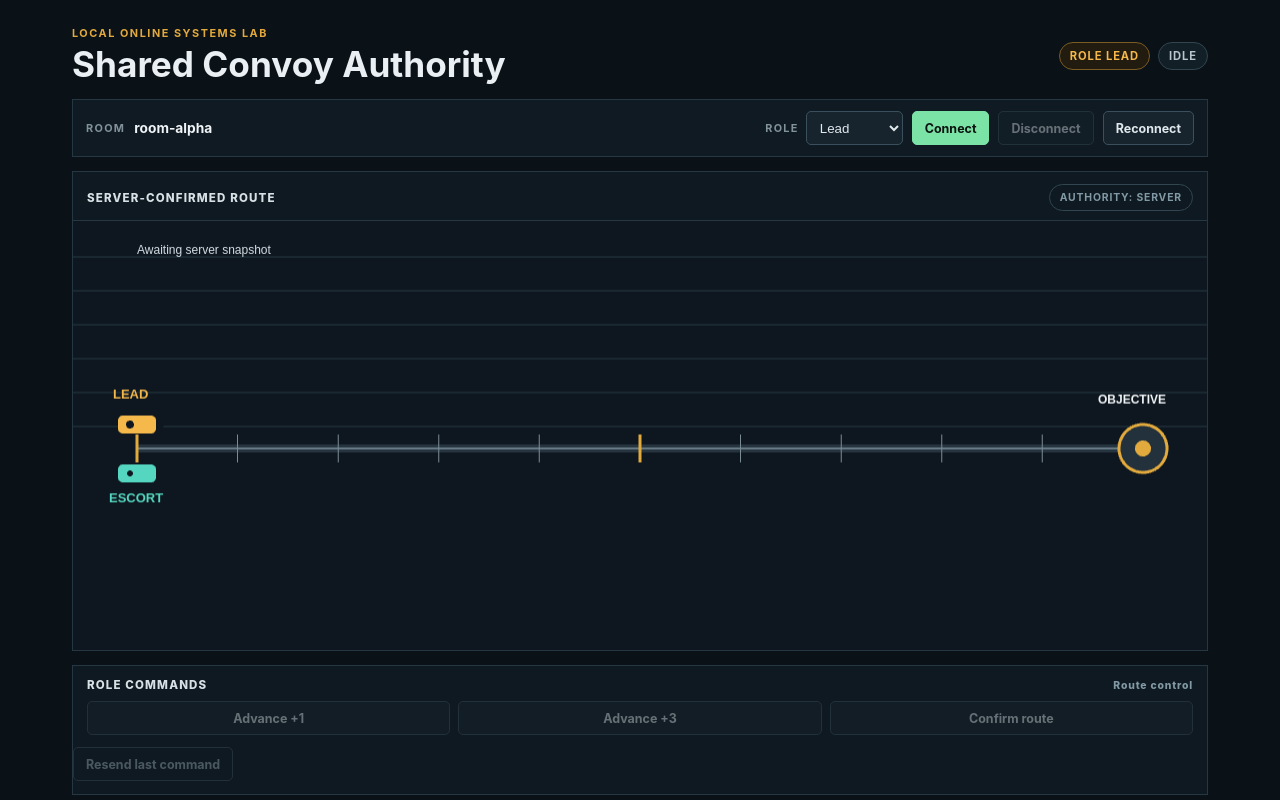
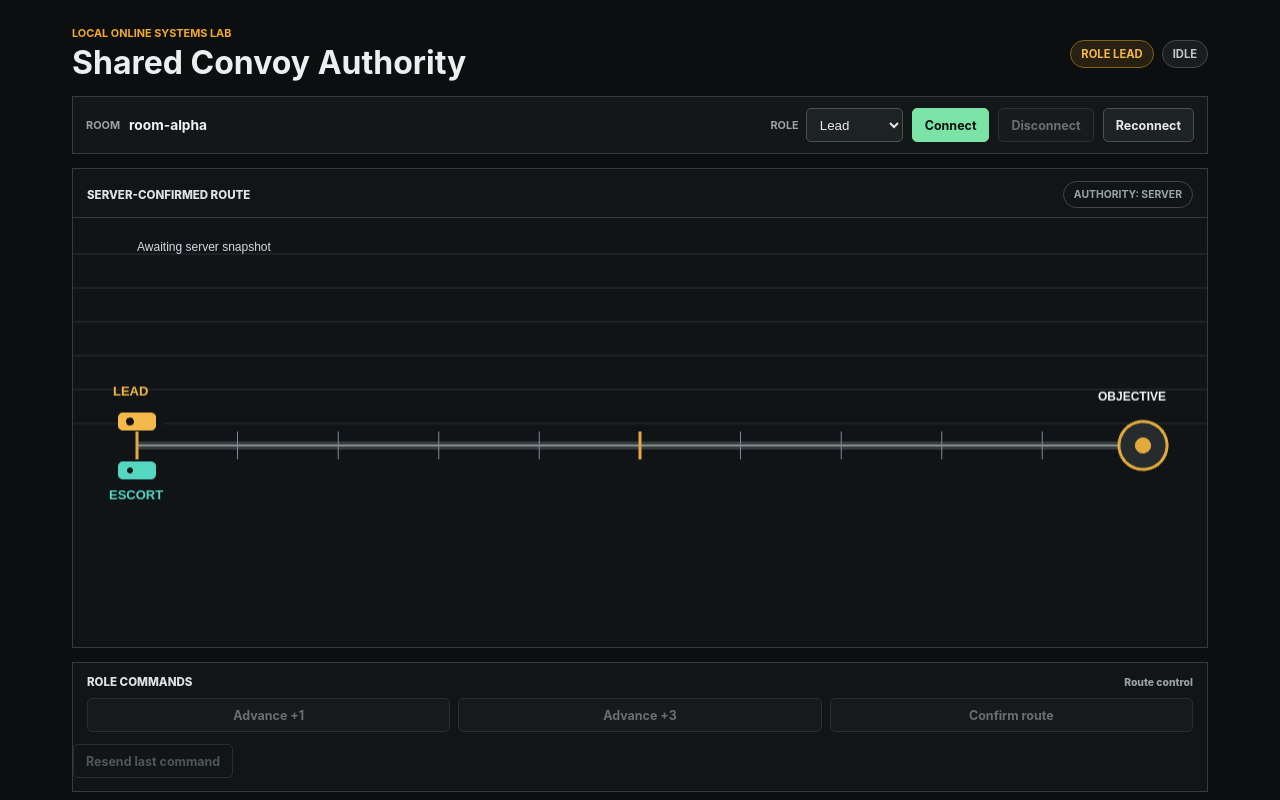
Before and after one commit to TokiyoshiHaruka/shared-convoy-authority-lab, a website built with Vite: page index.html in a window 1280 px wide. Shown: the top 800 px of the page. Built offline with nearby package versions, Linux system fonts and the light colour scheme; animation ran at ten frames a second.

Commit message:
style: refine convoy observability interface

```diff
--- a/src/game.ts
+++ b/src/game.ts
@@ -83,17 +83,17 @@ export class ConvoyScene extends Phaser.Scene {
     const objectiveProgress = clamp((state?.convoy.objectiveProgress ?? 0) / ROUTE_TARGET, 0, 1);
 
     this.graphics.clear();
-    this.graphics.fillStyle(0x0e171f, 1);
+    this.graphics.fillStyle(0x101416, 1);
     this.graphics.fillRect(0, 0, width, height);
-    this.graphics.lineStyle(1, 0x263845, 1);
+    this.graphics.lineStyle(1, 0x292f31, 1);
     for (let line = 0; line < 6; line += 1) {
       const y = 36 + line * 34;
       this.graphics.lineBetween(0, y, width, y);
     }
 
-    this.graphics.lineStyle(8, 0x25343f, 1);
+    this.graphics.lineStyle(8, 0x363c3e, 1);
     this.graphics.lineBetween(routeStart, routeY, routeEnd, routeY);
-    this.graphics.lineStyle(2, 0x687a85, 1);
+    this.graphics.lineStyle(2, 0x858d8e, 1);
     this.graphics.lineBetween(routeStart, routeY, routeEnd, routeY);
     for (let marker = 0; marker <= ROUTE_TARGET; marker += 1) {
       const x = routeStart + routeWidth * (marker / ROUTE_TARGET);
@@ -102,7 +102,7 @@ export class ConvoyScene extends Phaser.Scene {
     }
 
     const objectiveX = routeStart + routeWidth;
-    this.graphics.fillStyle(0x22313b, 1);
+    this.graphics.fillStyle(0x262b2d, 1);
     this.graphics.fillCircle(objectiveX, routeY, 24);
     this.graphics.lineStyle(3, objectiveProgress >= 1 ? 0x7ce3a6 : 0xe2a93d, 1);
     this.graphics.strokeCircle(objectiveX, routeY, 24);
@@ -123,7 +123,7 @@ export class ConvoyScene extends Phaser.Scene {
   private drawShip(x: number, y: number, color: number, role: "lead" | "escort"): void {
     this.graphics.fillStyle(color, 1);
     this.graphics.fillRoundedRect(x - 19, y - 9, 38, 18, 5);
-    this.graphics.fillStyle(0x0e171f, 1);
+    this.graphics.fillStyle(0x101416, 1);
     this.graphics.fillTriangle(x + 19, y - 8, x + 29, y, x + 19, y + 8);
     this.graphics.fillCircle(x - 7, y, role === "lead" ? 4 : 3);
   }
@@ -141,7 +141,7 @@ export function createConvoyGame(parent: HTMLElement): ConvoyGameHandle {
     parent,
     width: 920,
     height: 430,
-    backgroundColor: "#0e171f",
+    backgroundColor: "#101416",
     scene: [ConvoyScene],
     scale: {
       mode: Phaser.Scale.RESIZE,
--- a/src/hud.ts
+++ b/src/hud.ts
@@ -165,8 +165,7 @@ export class ConvoyHud {
     debugContent.append(this.createFaultControl("reorderRate", "Reorder", 0, 1, 0.01, "%", true));
     debug.append(debugSummary, debugContent);
 
-    const footer = createElement("p", "hud-footnote", "Commands are proposals. The server snapshot is the only accepted state.");
-    shell.append(header, connectionBar, playfield, actionPanel, observability, debug, footer);
+    shell.append(header, connectionBar, playfield, actionPanel, observability, debug);
     this.root.append(shell);
     this.connectButton.addEventListener("click", () => actions.connect());
     this.disconnectButton.addEventListener("click", () => actions.disconnect());
@@ -198,7 +197,7 @@ export class ConvoyHud {
     this.rejectedValue.textContent = String(metrics.rejectedCommands);
     this.recoveryValue.textContent = metrics.recoveryMs === null ? "-" : `${metrics.recoveryMs} ms`;
     this.hashValue.textContent = metrics.stateHash;
-    this.transportValue.textContent = `Transport  sent ${metrics.transport.sent}  |  delivered ${metrics.transport.delivered}  |  dropped ${metrics.transport.dropped}  |  duplicated ${metrics.transport.duplicated}  |  reordered ${metrics.transport.reordered}`;
+    this.transportValue.textContent = `Transport  sent ${metrics.transport.sent}  |  received ${metrics.transport.received}  |  delivered ${metrics.transport.delivered}  |  dropped ${metrics.transport.dropped}  |  duplicated ${metrics.transport.duplicated}  |  reordered ${metrics.transport.reordered}`;
     this.lastRejectValue.textContent = metrics.lastRejectReason ? `Last rejection: ${metrics.lastRejectReason}` : "No rejected commands";
     this.setButtonStates(metrics.status, metrics.assignedRole);
     for (const [key, input] of this.faultInputs) {
--- a/src/styles.css
+++ b/src/styles.css
@@ -1,6 +1,6 @@
 :root {
-  color: #e9eff3;
-  background: #0a1117;
+  color: #ecefed;
+  background: #0c0e0f;
   font-family: Inter, ui-sans-serif, system-ui, -apple-system, BlinkMacSystemFont, "Segoe UI", sans-serif;
   font-synthesis: none;
   text-rendering: optimizeLegibility;
@@ -8,7 +8,7 @@
 
 * { box-sizing: border-box; }
 
-body { margin: 0; min-width: 320px; min-height: 100vh; background: #0a1117; }
+body { margin: 0; min-width: 320px; min-height: 100vh; background: #0c0e0f; }
 button, input { font: inherit; }
 button { cursor: pointer; }
 button:disabled { cursor: not-allowed; opacity: 0.42; }
@@ -17,40 +17,40 @@ button:disabled { cursor: not-allowed; opacity: 0.42; }
 .hud-shell { display: grid; gap: 14px; }
 .hud-header, .connection-bar, .section-heading, .metric-row, .fault-row { display: flex; align-items: center; }
 .hud-header { justify-content: space-between; gap: 20px; }
-.hud-heading h1 { margin: 3px 0 0; font-size: clamp(1.45rem, 3vw, 2.2rem); letter-spacing: 0; }
-.eyebrow { margin: 0; color: #e2a93d; font-size: 0.68rem; font-weight: 700; letter-spacing: 0.14em; }
+.hud-heading h1 { margin: 3px 0 0; font-size: 2rem; letter-spacing: 0; }
+.eyebrow { margin: 0; color: #f0aa2c; font-size: 0.68rem; font-weight: 700; letter-spacing: 0; }
 .identity-block { display: flex; flex-wrap: wrap; justify-content: flex-end; gap: 8px; }
-.role-badge, .status-pill, .authority-note { border: 1px solid #314650; border-radius: 999px; padding: 6px 10px; font-size: 0.7rem; font-weight: 700; letter-spacing: 0.08em; }
-.role-badge { color: #f5b84b; border-color: #7b5c24; background: #211b10; }
-.status-pill { color: #b8c5cc; background: #131f26; }
+.role-badge, .status-pill, .authority-note { border: 1px solid #41484a; border-radius: 999px; padding: 6px 10px; font-size: 0.7rem; font-weight: 700; letter-spacing: 0; }
+.role-badge { color: #f5b84b; border-color: #80611d; background: #282012; }
+.status-pill { color: #c4c8c7; background: #1a1d1e; }
 .status-connected { color: #7ce3a6; border-color: #39795a; background: #10251b; }
 .status-connecting, .status-reconnecting { color: #f5b84b; border-color: #806529; background: #241d10; }
 .status-offline { color: #ff8c86; border-color: #84423c; background: #281514; }
-.connection-bar { flex-wrap: wrap; gap: 9px; padding: 11px 13px; border: 1px solid #253742; background: #101a22; }
-.room-label { color: #81929b; font-size: 0.68rem; font-weight: 700; letter-spacing: 0.12em; }
+.connection-bar { flex-wrap: wrap; gap: 9px; padding: 11px 13px; border: 1px solid #363c3e; background: #141718; }
+.room-label { color: #9aa0a0; font-size: 0.68rem; font-weight: 700; letter-spacing: 0; }
 .room-value { margin-right: auto; color: #f0f4f7; font-size: 0.86rem; }
 .role-control { display: flex; align-items: center; gap: 7px; }
-.role-control select { min-height: 34px; border: 1px solid #3a515d; border-radius: 5px; padding: 6px 28px 6px 9px; color: #dfe8ec; background: #17242d; }
-.button { min-height: 34px; padding: 7px 12px; border: 1px solid #3a515d; border-radius: 5px; color: #dfe8ec; background: #17242d; font-size: 0.78rem; font-weight: 700; }
+.role-control select { min-height: 34px; border: 1px solid #495154; border-radius: 5px; padding: 6px 28px 6px 9px; color: #e7e9e8; background: #1d2223; }
+.button { min-height: 34px; padding: 7px 12px; border: 1px solid #495154; border-radius: 5px; color: #e7e9e8; background: #1d2223; font-size: 0.78rem; font-weight: 700; }
 .button:hover:not(:disabled) { border-color: #75919d; background: #20313c; }
 .button-primary { color: #09120f; border-color: #7ce3a6; background: #7ce3a6; }
 .button-subtle { margin-top: 12px; color: #9db1ba; background: transparent; }
-.playfield-shell, .action-panel, .observability-panel, .debug-drawer { border: 1px solid #253742; background: #0f1921; }
-.section-heading { justify-content: space-between; padding: 12px 14px 9px; color: #d7e0e5; font-size: 0.72rem; font-weight: 800; letter-spacing: 0.1em; }
-.authority-note, .action-help { color: #8199a4; font-size: 0.65rem; letter-spacing: 0.08em; }
-.canvas-mount { min-height: 260px; height: min(43vw, 430px); border-top: 1px solid #253742; }
+.playfield-shell, .action-panel, .observability-panel, .debug-drawer { border: 1px solid #363c3e; background: #121516; }
+.section-heading { justify-content: space-between; padding: 12px 14px 9px; color: #dfe2e0; font-size: 0.72rem; font-weight: 800; letter-spacing: 0; }
+.authority-note, .action-help { color: #98a4a4; font-size: 0.65rem; letter-spacing: 0; }
+.canvas-mount { min-height: 260px; height: min(43vw, 430px); border-top: 1px solid #363c3e; }
 .canvas-mount canvas { display: block; width: 100% !important; height: 100% !important; }
 .action-panel, .observability-panel { padding-bottom: 13px; }
 .action-grid { display: flex; flex-wrap: wrap; gap: 8px; padding: 0 14px; }
 .action-button { flex: 1 1 150px; }
-.metrics-grid { display: grid; grid-template-columns: repeat(4, minmax(0, 1fr)); gap: 1px; margin: 0 14px; border: 1px solid #253742; background: #253742; }
-.metric-row { min-width: 0; justify-content: space-between; gap: 8px; padding: 10px; background: #101c24; }
+.metrics-grid { display: grid; grid-template-columns: repeat(4, minmax(0, 1fr)); gap: 1px; margin: 0 14px; border: 1px solid #363c3e; background: #363c3e; }
+.metric-row { min-width: 0; justify-content: space-between; gap: 8px; padding: 10px; background: #171b1c; }
 .metric-label { overflow: hidden; color: #81929b; font-size: 0.7rem; text-overflow: ellipsis; white-space: nowrap; }
 .metric-value { overflow: hidden; color: #f0f4f7; font-size: 0.8rem; text-overflow: ellipsis; white-space: nowrap; }
-.transport-summary, .reject-summary, .hud-footnote { margin: 12px 14px 0; color: #91a5ae; font-size: 0.72rem; line-height: 1.45; }
+.transport-summary, .reject-summary { margin: 12px 14px 0; color: #a5adab; font-size: 0.72rem; line-height: 1.45; }
 .reject-summary { color: #d8a59e; }
 .debug-drawer { padding: 0 14px; }
-.debug-drawer summary { padding: 12px 0; color: #d7e0e5; cursor: pointer; font-size: 0.75rem; font-weight: 800; letter-spacing: 0.08em; }
+.debug-drawer summary { padding: 12px 0; color: #dfe2e0; cursor: pointer; font-size: 0.75rem; font-weight: 800; letter-spacing: 0; }
 .debug-content { display: grid; gap: 10px; padding: 2px 0 14px; }
 .fault-row { gap: 10px; }
 .fault-label { width: 82px; color: #9db1ba; font-size: 0.72rem; }
@@ -64,6 +64,7 @@ button:disabled { cursor: not-allowed; opacity: 0.42; }
   .connection-bar > .button { flex: 1 1 30%; }
   .metrics-grid { grid-template-columns: repeat(2, minmax(0, 1fr)); }
   .canvas-mount { height: 330px; }
+  .hud-heading h1 { font-size: 1.55rem; }
 }
 
 @media (max-width: 430px) {
```
